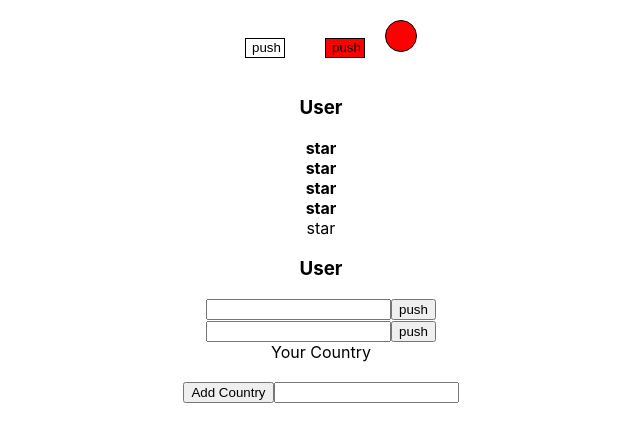
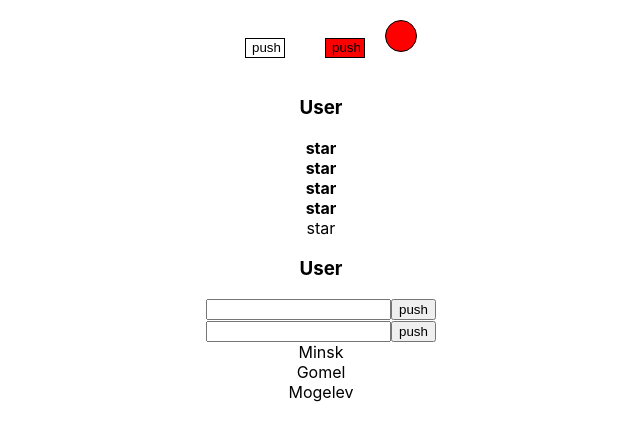
Before and after one commit to Mr-andrei/Trainreactcobzdacacproso, a React (Create React App) app: page / in a window 1280 px wide. Shown: the top 442 px of the page, without its empty margins (319-959 px from the left). Built offline with nearby package versions, Linux system fonts and the light colour scheme.

Commit message:
next commit

```diff
--- a/src/App.tsx
+++ b/src/App.tsx
@@ -23,23 +23,28 @@ function App() {
 
 
     const [myCountry, setmyCountry] = useState<Array<oneCity>>([
-        {id: 1, title: "Minsk"},
+        {id: 2, title: "Minsk"},
         {id: 2, title: "Gomel"},
-        {id: 3, title: "Mogelev"},
-        {id: 4, title: "Grodno"},
-        {id: 5, title: "Vitebsk"},
+        {id: 2, title: "Mogelev"},
+        {id: 1, title: "Kiev"},
+        {id: 1, title: "Lviv"},
+        {id: 1, title: "Odesa"},
+        {id: 3, title: "Moscva"},
+        {id: 3, title: "Piter"},
+        {id: 3, title: "Tymen"},
     ])
 
     const [valueCountry, setValueCountry] = useState(false)
 
-    const openCountruList =( ) => {
+   const openCountruList =( ) => {
         setValueCountry(!valueCountry)
     }
+    /*
     const addContry = (title:string) => {
         let newCountry = {id : 6, title: title}
         setmyCountry([newCountry, ...myCountry])
 
-    }
+    }*/
 
 
     const [star, setStart] = useState<ratingValueTupe>(4)
@@ -56,13 +61,9 @@ function App() {
             <InputRef/>
             <Select
                 myData={myCountry}
+                valueCountry={valueCountry}
                 openCountruList={openCountruList}
-                valueCountry={valueCountry}
-                addContry={addContry}
-
             />
-
-
         </div>
     );
 }
--- a/src/components/Select.tsx
+++ b/src/components/Select.tsx
@@ -6,40 +6,24 @@ type selectPropsType = {
     myData: Array<oneCity>
     openCountruList: () => void
     valueCountry:boolean
-    addContry: (title:string) => void
+
 }
 
-export const Select = ({myData, openCountruList, valueCountry,addContry}: selectPropsType) => {
+export const Select = ({myData, openCountruList, valueCountry}: selectPropsType) => {
 
 
-    let [title, setTitle] = useState<string>("")
-
-    let[newTitle, setNewTitle] = useState<string>("")
-
-    const onChange = (e:ChangeEvent<HTMLInputElement> ) =>{
-        setTitle(e.currentTarget.value)
-    }
-
-    const addCountry = () => {
-        title &&
-        addContry(title)
-        setTitle("")
-    }
 
 
-    let Data = myData.map(m => {
-            <div>{m.title}</div>
 
-    })
+
+
+
+
+    let Data = myData.map(f => {
+        return( f.id === 2 ? <div>{f.title}</div> : "")})
     return (
         <div>
-            <div>Your Country</div>
-            <h3 onClick={openCountruList}>{newTitle}</h3>
-            {valueCountry ? Data : "" }
-            <button onClick={addCountry}>Add Country</button>
-            <input type="text" onChange={onChange} value={title}/>
-
-
+            {Data}
         </div>
 
     )
```
